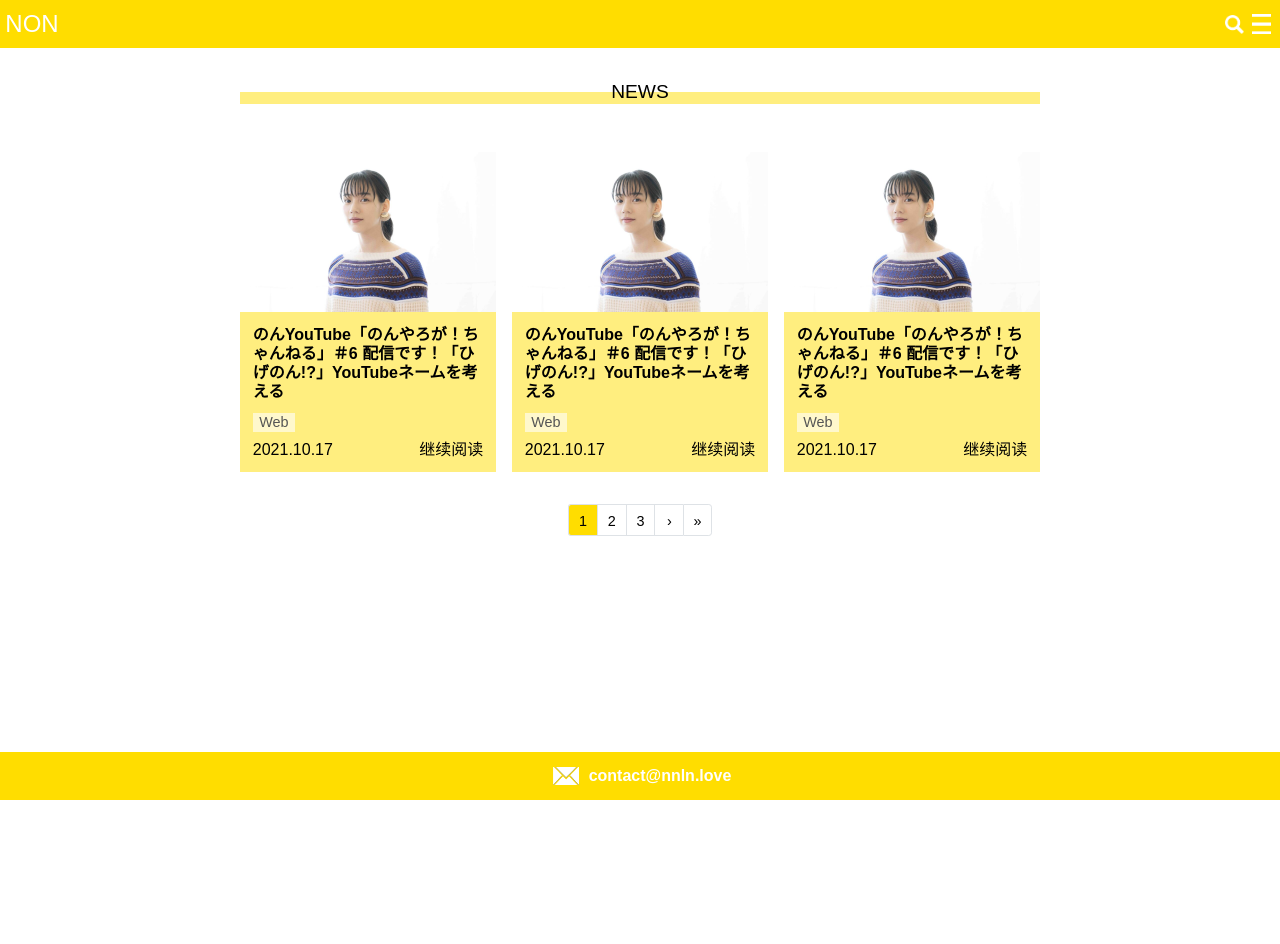
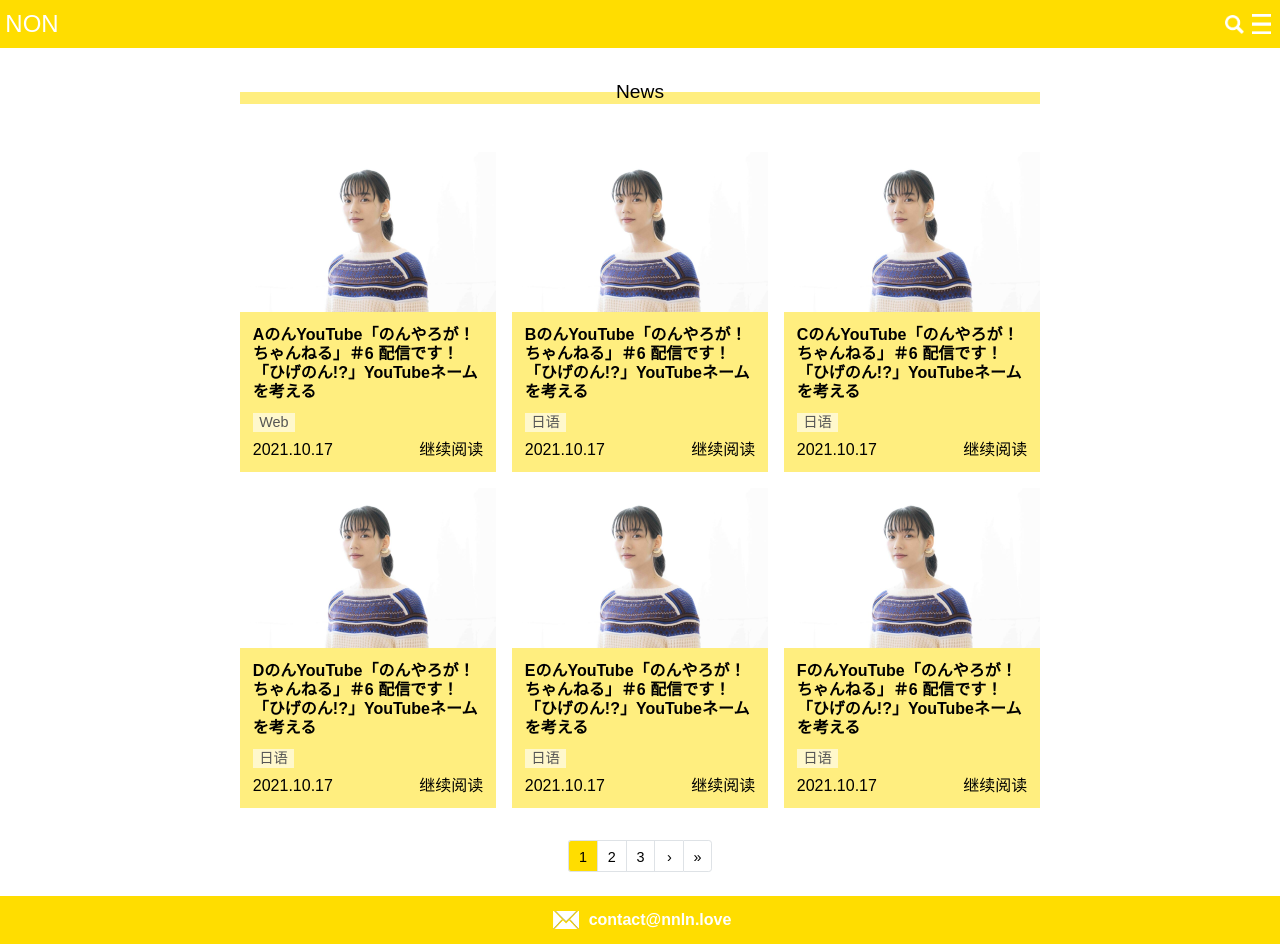
Before and after one commit to 2nonnon/show, a Vue app: page /main/news in a window 1280 px wide. Before the commit the page ends 800 px from the top, so only its background shows below. Built offline with nearby package versions, Linux system fonts and the light colour scheme.

Commit message:
search function

```diff
--- a/public/json/articles.json
+++ b/public/json/articles.json
@@ -1,7 +1,7 @@
 [
     {
         "imgUrl": "../article/0001/cover.jpg",
-        "title": "のんYouTube「のんやろが！ちゃんねる」＃6 配信です！「ひげのん!?」YouTubeネームを考える",
+        "title": "AのんYouTube「のんやろが！ちゃんねる」＃6 配信です！「ひげのん!?」YouTubeネームを考える",
         "tags": [
             "Web"
         ],
@@ -10,7 +10,61 @@
     },
     {
         "imgUrl": "../article/0001/cover.jpg",
-        "title": "のんYouTube「のんやろが！ちゃんねる」＃6 配信です！「ひげのん!?」YouTubeネームを考える",
+        "title": "BのんYouTube「のんやろが！ちゃんねる」＃6 配信です！「ひげのん!?」YouTubeネームを考える",
+        "tags": [
+            "日语"
+        ],
+        "time": "2021.10.17",
+        "id": "0001"
+    },
+    {
+        "imgUrl": "../article/0001/cover.jpg",
+        "title": "CのんYouTube「のんやろが！ちゃんねる」＃6 配信です！「ひげのん!?」YouTubeネームを考える",
+        "tags": [
+            "日语"
+        ],
+        "time": "2021.10.17",
+        "id": "0001"
+    },
+    {
+        "imgUrl": "../article/0001/cover.jpg",
+        "title": "DのんYouTube「のんやろが！ちゃんねる」＃6 配信です！「ひげのん!?」YouTubeネームを考える",
+        "tags": [
+            "日语"
+        ],
+        "time": "2021.10.17",
+        "id": "0001"
+    },
+    {
+        "imgUrl": "../article/0001/cover.jpg",
+        "title": "EのんYouTube「のんやろが！ちゃんねる」＃6 配信です！「ひげのん!?」YouTubeネームを考える",
+        "tags": [
+            "日语"
+        ],
+        "time": "2021.10.17",
+        "id": "0001"
+    },
+    {
+        "imgUrl": "../article/0001/cover.jpg",
+        "title": "FのんYouTube「のんやろが！ちゃんねる」＃6 配信です！「ひげのん!?」YouTubeネームを考える",
+        "tags": [
+            "日语"
+        ],
+        "time": "2021.10.17",
+        "id": "0001"
+    },
+    {
+        "imgUrl": "../article/0001/cover.jpg",
+        "title": "AのんYouTube「のんやろが！ちゃんねる」＃6 配信です！「ひげのん!?」YouTubeネームを考える",
+        "tags": [
+            "日语"
+        ],
+        "time": "2021.10.17",
+        "id": "0001"
+    },
+    {
+        "imgUrl": "../article/0001/cover.jpg",
+        "title": "BのんYouTube「のんやろが！ちゃんねる」＃6 配信です！「ひげのん!?」YouTubeネームを考える",
         "tags": [
             "Web"
         ],
@@ -19,7 +73,7 @@
     },
     {
         "imgUrl": "../article/0001/cover.jpg",
-        "title": "のんYouTube「のんやろが！ちゃんねる」＃6 配信です！「ひげのん!?」YouTubeネームを考える",
+        "title": "AのんYouTube「のんやろが！ちゃんねる」＃6 配信です！「ひげのん!?」YouTubeネームを考える",
         "tags": [
             "Web"
         ],
@@ -28,7 +82,7 @@
     },
     {
         "imgUrl": "../article/0001/cover.jpg",
-        "title": "のんYouTube「のんやろが！ちゃんねる」＃6 配信です！「ひげのん!?」YouTubeネームを考える",
+        "title": "BのんYouTube「のんやろが！ちゃんねる」＃6 配信です！「ひげのん!?」YouTubeネームを考える",
         "tags": [
             "Web"
         ],
@@ -37,7 +91,7 @@
     },
     {
         "imgUrl": "../article/0001/cover.jpg",
-        "title": "のんYouTube「のんやろが！ちゃんねる」＃6 配信です！「ひげのん!?」YouTubeネームを考える",
+        "title": "AのんYouTube「のんやろが！ちゃんねる」＃6 配信です！「ひげのん!?」YouTubeネームを考える",
         "tags": [
             "Web"
         ],
@@ -46,7 +100,7 @@
     },
     {
         "imgUrl": "../article/0001/cover.jpg",
-        "title": "のんYouTube「のんやろが！ちゃんねる」＃6 配信です！「ひげのん!?」YouTubeネームを考える",
+        "title": "AのんYouTube「のんやろが！ちゃんねる」＃6 配信です！「ひげのん!?」YouTubeネームを考える",
         "tags": [
             "Web"
         ],
@@ -55,7 +109,61 @@
     },
     {
         "imgUrl": "../article/0001/cover.jpg",
-        "title": "のんYouTube「のんやろが！ちゃんねる」＃6 配信です！「ひげのん!?」YouTubeネームを考える",
+        "title": "BのんYouTube「のんやろが！ちゃんねる」＃6 配信です！「ひげのん!?」YouTubeネームを考える",
+        "tags": [
+            "日语"
+        ],
+        "time": "2021.10.17",
+        "id": "0001"
+    },
+    {
+        "imgUrl": "../article/0001/cover.jpg",
+        "title": "CのんYouTube「のんやろが！ちゃんねる」＃6 配信です！「ひげのん!?」YouTubeネームを考える",
+        "tags": [
+            "日语"
+        ],
+        "time": "2021.10.17",
+        "id": "0001"
+    },
+    {
+        "imgUrl": "../article/0001/cover.jpg",
+        "title": "DのんYouTube「のんやろが！ちゃんねる」＃6 配信です！「ひげのん!?」YouTubeネームを考える",
+        "tags": [
+            "日语"
+        ],
+        "time": "2021.10.17",
+        "id": "0001"
+    },
+    {
+        "imgUrl": "../article/0001/cover.jpg",
+        "title": "EのんYouTube「のんやろが！ちゃんねる」＃6 配信です！「ひげのん!?」YouTubeネームを考える",
+        "tags": [
+            "日语"
+        ],
+        "time": "2021.10.17",
+        "id": "0001"
+    },
+    {
+        "imgUrl": "../article/0001/cover.jpg",
+        "title": "FのんYouTube「のんやろが！ちゃんねる」＃6 配信です！「ひげのん!?」YouTubeネームを考える",
+        "tags": [
+            "日语"
+        ],
+        "time": "2021.10.17",
+        "id": "0001"
+    },
+    {
+        "imgUrl": "../article/0001/cover.jpg",
+        "title": "AのんYouTube「のんやろが！ちゃんねる」＃6 配信です！「ひげのん!?」YouTubeネームを考える",
+        "tags": [
+            "日语"
+        ],
+        "time": "2021.10.17",
+        "id": "0001"
+    },
+    {
+        "imgUrl": "../article/0001/cover.jpg",
+        "title": "BのんYouTube「のんやろが！ちゃんねる」＃6 配信です！「ひげのん!?」YouTubeネームを考える",
         "tags": [
             "Web"
         ],
@@ -64,7 +172,7 @@
     },
     {
         "imgUrl": "../article/0001/cover.jpg",
-        "title": "のんYouTube「のんやろが！ちゃんねる」＃6 配信です！「ひげのん!?」YouTubeネームを考える",
+        "title": "AのんYouTube「のんやろが！ちゃんねる」＃6 配信です！「ひげのん!?」YouTubeネームを考える",
         "tags": [
             "Web"
         ],
@@ -73,7 +181,7 @@
     },
     {
         "imgUrl": "../article/0001/cover.jpg",
-        "title": "のんYouTube「のんやろが！ちゃんねる」＃6 配信です！「ひげのん!?」YouTubeネームを考える",
+        "title": "BのんYouTube「のんやろが！ちゃんねる」＃6 配信です！「ひげのん!?」YouTubeネームを考える",
         "tags": [
             "Web"
         ],
@@ -82,16 +190,7 @@
     },
     {
         "imgUrl": "../article/0001/cover.jpg",
-        "title": "のんYouTube「のんやろが！ちゃんねる」＃6 配信です！「ひげのん!?」YouTubeネームを考える",
-        "tags": [
-            "Web"
-        ],
-        "time": "2021.10.17",
-        "id": "0001"
-    },
-    {
-        "imgUrl": "../article/0001/cover.jpg",
-        "title": "のんYouTube「のんやろが！ちゃんねる」＃6 配信です！「ひげのん!?」YouTubeネームを考える",
+        "title": "AのんYouTube「のんやろが！ちゃんねる」＃6 配信です！「ひげのん!?」YouTubeネームを考える",
         "tags": [
             "Web"
         ],
--- a/src/components/PageBar.vue
+++ b/src/components/PageBar.vue
@@ -21,9 +21,11 @@ import bus from "../libs/bus";
 const pages = ref([])
 const getTotal = (total) => {
     console.log(total)
+    pages.value.length = 0
     for (let i = 1; i <= total; i++) {
         pages.value.push(i);
     }
+    start()
 };
 bus.on('totalGet', getTotal)
 
--- a/src/views/Main.vue
+++ b/src/views/Main.vue
@@ -8,7 +8,7 @@
             :tags="item.tags"
             :time="item.time"
             :id="item.id"
-            ></ArticleCard> -->
+            ></ArticleCard>-->
             <ArticleCard v-bind="item" @cateChange="changeCate"></ArticleCard>
         </template>
     </div>
@@ -16,37 +16,68 @@
 </template>
 
 <script setup>
-import { ref } from '@vue/reactivity';
+import { computed, ref } from '@vue/reactivity';
 import { onBeforeUnmount } from '@vue/runtime-core';
 // import { useRoute } from 'vue-router';
 // import { watch } from '@vue/runtime-core';
 import ArticleCard from '../components/ArticleCard.vue';
 import PageBar from '../components/PageBar.vue';
 import bus from '../libs/bus';
-const category = ref('NEWS');   // 页面类别
+const category = ref('News');   // 页面类别
 // const route = useRoute();
 const articles = ref(null); // 总文章
-const show = ref(null); // 本页展示的文章
-const per = 3;  // 每页展示数量
-const len = ref(0); // 总文章数
-const pages = ref(0);   // 总页数
+const cateArticles = ref(null); // 展示类别的文章数
+// const show = ref(null); // 本页展示的文章
+const per = 6;  // 每页展示数量
+// const len = ref(0); // 总文章数
+// const pages = ref(0);   // 总页数
+const len = computed(() => cateArticles.value.length || 0)
+const pages = computed(() => Math.ceil(len.value / per))
 const start = ref(0);   // 起始页数
+const show = computed(() => cateArticles.value?.slice(start.value, start.value + per))
 // fetch请求本地文件时的路径应该相对于index.html
 fetch('../json/articles.json')
     .then(_ => _.json())
     .then(res => {
         articles.value = res
-        show.value = res.slice(start.value, start.value + per)
-        len.value = articles.value.length
-        pages.value = Math.ceil(len.value / per)
+        cateArticles.value = [...res]
+        // show.value = res.slice(start.value, start.value + per)
+        // len.value = cateArticles.value.length
+        // pages.value = Math.ceil(len.value / per)
         bus.emit('totalGet', pages.value)
     })
 
 // 根据页码改变内容
 const changePage = page => {
     start.value = (page - 1) * per
-    show.value = articles.value.slice(start.value, start.value + per)
+    // show.value = cateArticles.value.slice(start.value, start.value + per)
 }
+
+// 根据类别改变内容
+const cache = new Map(); // 缓存
+const cateShow = tag => {
+    if (tag === 'News') {
+        cateArticles.value = articles.value
+    } else {
+        if (!cache.has(tag)) {
+            if (tag === 'Other') {
+                cache.set(tag, articles.value.filter(item => item.tags.indexOf('Web') === -1))
+            } else {
+                cache.set(tag, articles.value.filter(item => item.tags.indexOf(tag) !== -1))
+            }
+
+        }
+        cateArticles.value = cache.get(tag)
+    }
+}
+
+// 根据搜索改变内容
+const searchHandle = value => {
+    category.value = `${value.slice(0, 12)}${value.length > 12 ? '...' : ''}的搜索结果`
+    cateArticles.value = [...articles.value.filter(item => item.title.indexOf(value) !== -1), ...articles.value.filter(item => item.tags.indexOf(value) !== -1)]
+    bus.emit('totalGet', pages.value)
+}
+bus.on('search', searchHandle)
 
 // 根据页面改变类别
 // watch(() => route.params.category, () => {
@@ -55,6 +86,8 @@ const changePage = page => {
 const changeCate = tag => {
     console.log(tag)
     category.value = tag.toUpperCase()
+    cateShow(tag)
+    bus.emit('totalGet', pages.value)
 }
 bus.on('cateChange', changeCate);
 // 卸载前移除监听
@@ -87,7 +120,7 @@ onBeforeUnmount(() => {
         #ffee7f 50%,
         #ffee7f 100%
     );
-    margin: .5rem 0 2rem 0;
+    margin: 0.5rem 0 2rem 0;
 }
 @media (min-width: 720px) {
     .main {
```
Also changed, not shown: src/components/NavBar.vue (+7 -6 lines).
